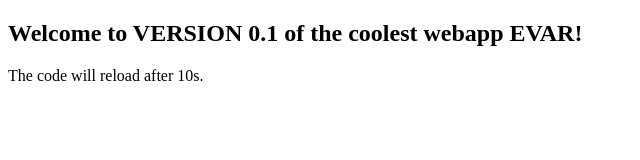
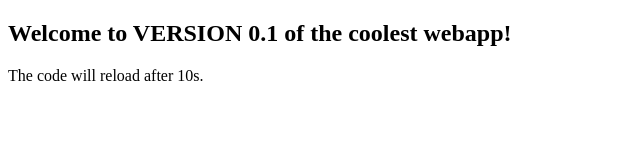
Before and after one commit to bobnugget/cool-webapp, a plain HTML site: page index.html in a window 1280 px wide. Shown: the whole page, without its empty margins (0-640 px from the left). Drawn offline with Linux system fonts and the light colour scheme.

Commit message:
changed index again

```diff
--- a/index.html
+++ b/index.html
@@ -7,7 +7,7 @@
 </head>
 
 <body>
-    <h2>Welcome to VERSION 0.1 of the coolest webapp EVAR!</h2>
+    <h2>Welcome to VERSION 0.1 of the coolest webapp!</h2>
     <p>The code will reload after 10s.</p>
 </body>
 
```
